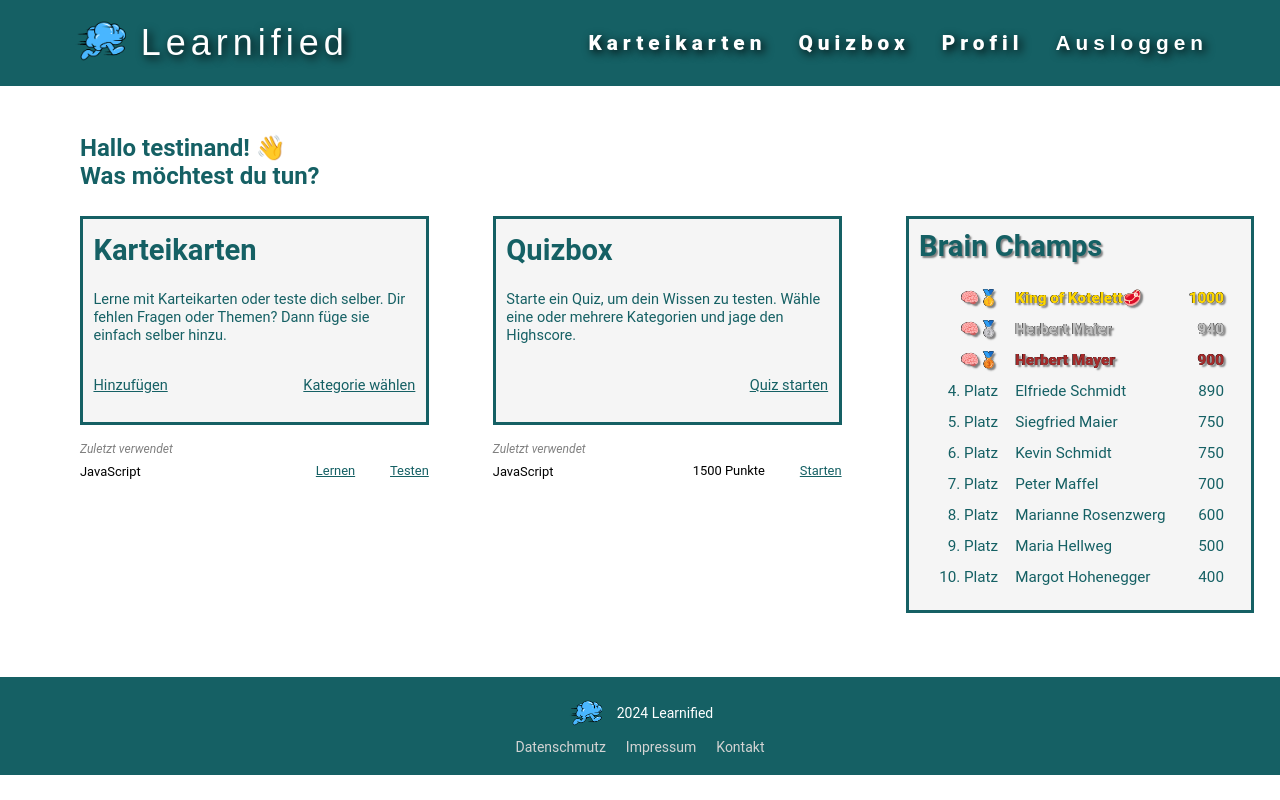
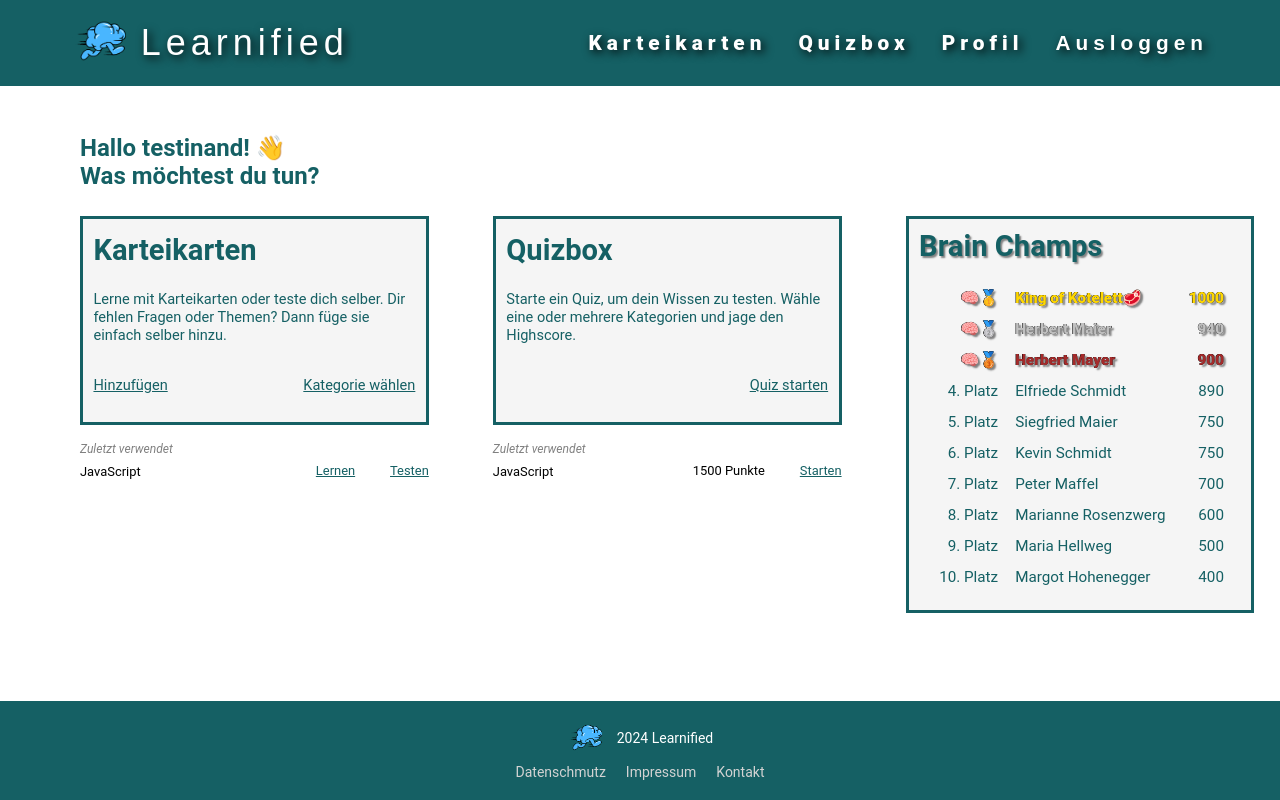
Before and after one commit to coding-bootcamps-eu/final-project-2024-08-learn-app, a Vue app: page / in a window 1280 px wide. Built offline with nearby package versions, Linux system fonts and the light colour scheme; a web font is replaced by a local one.

Commit message:
repair footer in the app.vue

```diff
--- a/src/App.vue
+++ b/src/App.vue
@@ -1,12 +1,11 @@
 <template>
-
-  <div>
+  <div class="app-container">
     <MainHeader />
-    <RouterView />
+    <main class="content">
+      <RouterView />
+    </main>
     <AppFooter />
   </div>
-
-
 </template>
 
 <script>
@@ -22,9 +21,13 @@ export default {
 </script>
 
 <style scoped>
-div {
+.app-container {
   display: flex;
   flex-direction: column;
-  height: 100vh;
+  min-height: 100vh;
+}
+
+.content {
+  flex: 1;
 }
 </style>
```
